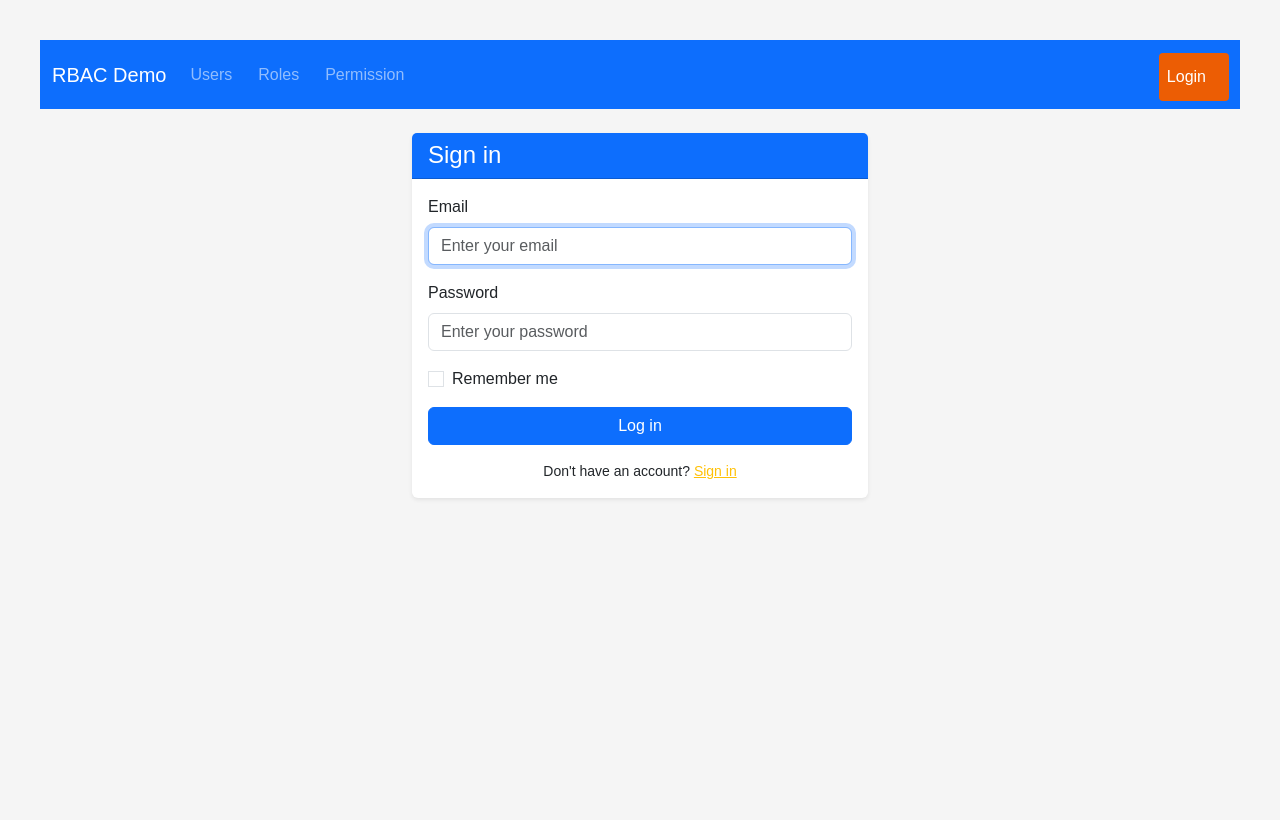
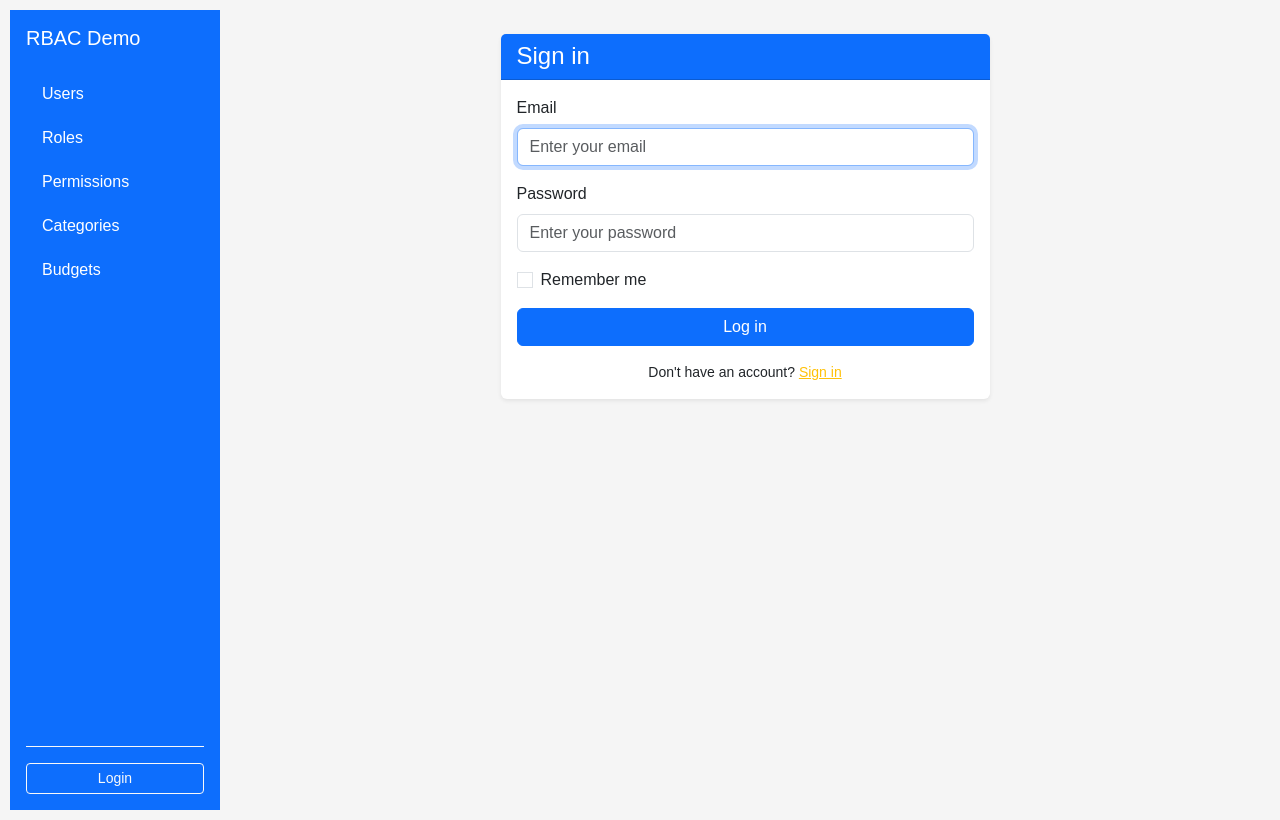
Before and after one commit to thalath/Budget-and-Expense-thracking, a Flask app: page /auth/login in a window 1280 px wide. Before the commit the page ends 499 px from the top, so only its background shows below. Run offline with Flask 3, Linux system fonts and the light colour scheme.

Commit message:
budgets modified

```diff
--- a/app/models/associations.py
+++ b/app/models/associations.py
@@ -12,3 +12,9 @@ role_permissions = db.Table(
     db.Column("role_id", db.Integer, db.ForeignKey("roles.id"), primary_key=True),
     db.Column("permission_id", db.Integer, db.ForeignKey("permissions.id"), primary_key=True),
 )
+
+category_budget = db.Table(
+    "category_budgets",
+    db.Column("category_id", db.Integer, db.ForeignKey("categories.id"), primary_key=True),
+    db.Column("budget_id", db.Integer, db.ForeignKey("budgets.id"), primary_key=True)
+)
--- a/app/models/expense_budget.py
+++ b/app/models/expense_budget.py
@@ -1,12 +1,14 @@
 from extensions import db
 from datetime import date
+from app.models.associations import category_budget as cb
 
 class Category(db.Model):
     __tablename__ = "categories"
     id = db.Column(db.Integer, primary_key=True)
+    budget_id = db.Column(db.Integer, db.ForeignKey("budgets.id"))
     name = db.Column(db.String(100), unique=True, nullable=False)
 
-    budgets = db.relationship("Budget", backref="category_ref", lazy=True)
+    budgets = db.relationship("Budget", secondary=cb, back_populates="categories")
     expenses = db.relationship("Expense", backref="category_ref", lazy=True)
 
 
@@ -15,6 +17,8 @@ class Budget(db.Model):
     id = db.Column(db.Integer, primary_key=True)
     category_id = db.Column(db.Integer, db.ForeignKey("categories.id"))
     amount = db.Column(db.Float, nullable=False)
+
+    categories = db.relationship("Category", secondary=cb, back_populates="budgets")
 
 class Expense(db.Model):
     __tablename__="expenses"
--- a/app/routes/budget_routes.py
+++ b/app/routes/budget_routes.py
@@ -79,4 +79,4 @@ def delete(budget_id:int):
 
     BS.delete(budget)
     flash("Category delete succesfully", "success")
-    return redirect(url_for("categories.index"))
+    return redirect(url_for("budgets.index"))
--- a/app/services/budget_service.py
+++ b/app/services/budget_service.py
@@ -14,12 +14,12 @@ class BudgetService:
     @staticmethod
     def create_Budget(data: dict, category_id: Optional[int] = None) -> Budget:
         budget = Budget(
-            amount = data["amount"]
+            amount = data["amount"],
         )
         if category_id:
             c = db.session.get(Category, category_id)
             if c:
-                budget.category_id = [c]
+                budget.categories = [c]
         db.session.add(budget)
         db.session.commit()
         return budget
@@ -30,7 +30,7 @@ class BudgetService:
         if category_id:
             c = db.session.get(Category, category_id)
             if c:
-                budget.category_id = [c]
+                budget.categories = [c]
 
         db.session.commit()
         return budget
--- a/app/static/css/style.css
+++ b/app/static/css/style.css
@@ -1,6 +1,6 @@
 body {
     background-color: #f5f5f5;
-    font-family: Arial; margin: 40px;
+    font-family: Arial; margin: 10px;
 }
 
 main.container {
--- a/app/templates/budgets/create.html
+++ b/app/templates/budgets/create.html
@@ -1,8 +1,8 @@
 {% extends "layouts/base.html" %}
-{% block title %}Create Category{% endblock  %}
+{% block title %}Create Budget{% endblock  %}
 
 {% block content %}
-<h1 class="h3 mb-3"> Create User </h1>
+<h1 class="h3 mb-3">Create New Budget </h1>
 <form method="post", novalidate>
     {% include "budgets/_form.html" %}
 </form>
--- a/app/templates/layouts/base.html
+++ b/app/templates/layouts/base.html
@@ -14,72 +14,88 @@
         {% block extra_css %}{% endblock %}
     </head>
     <body>
-        <nav class="navbar navbar-expand-lg navbar-dark bg-primary mb-4">
         <div class="container-fluid">
-                <a class="navbar-brand" href="#">
-                    RBAC Demo
-                </a>
-                <button class="navbar-toggler" type="button" data-bs-toggle="collapse" data-bs-target="#navbarMain"
-                        aria-controls="navbarMain" aria-expanded="false" aria-label="Toggle navigation">
-                    <span class="navbar-toggle-icon"></span>
-                </button>
+        <div class="row min-vh-100">
 
-                <div class="collapse navbar-collapse" id="navbarMain">
-                    <ul class="navbar-nav me-auto mb-2 mb-lg-0">
-                        <!-- Users-->
+            <!-- Sidebar -->
+            <nav class="col-12 col-md-3 col-lg-2 bg-primary text-white d-flex flex-column p-3">
+
+    <!-- Brand -->
+    <h5 class="mb-4">RBAC Demo</h5>
+
+    <!-- Scrollable menu -->
+    <div class="flex-grow-1 overflow-auto">
+        <ul class="nav nav-pills flex-column gap-1">
             <li class="nav-item">
                 <a href="{{ url_for('users.index') }}"
-                               class="nav-link {% if request.blueprint == 'users' %}active {% endif %}" >
+                   class="nav-link text-white {% if request.blueprint == 'users' %}active{% endif %}">
                     Users
                 </a>
             </li>
 
-                        <!-- Role -->
             <li class="nav-item">
                 <a href="{{ url_for('roles.index') }}"
-                               class="nav-link {% if request.blueprint == 'roles' %}active{% endif %}">
+                   class="nav-link text-white {% if request.blueprint == 'roles' %}active{% endif %}">
                     Roles
                 </a>
             </li>
 
             <li class="nav-item">
                 <a href="{{ url_for('permissions.index') }}"
-                               class="nav-link {% if request.blueprint == 'permissions' %}active {% endif %}">
-                                Permission
+                   class="nav-link text-white {% if request.blueprint == 'permissions' %}active{% endif %}">
+                    Permissions
                 </a>
             </li>
 
-                    </ul>
-                    <ul class="navbar-nav me-1 mb-2 mb-lg-0">
-                        {% if current_user.is_authenticated %}
             <li class="nav-item">
-                            <li class="nav-item">
-                                <span class="navbar text-white">
-                                    Logged in as: <strong class="ms-2">{{ current_user.full_name }}</strong>
-                                </span>
-                            </li>
+                <a href="{{ url_for('categories.index') }}"
+                   class="nav-link text-white {% if request.blueprint == 'categories' %}active{% endif %}">
+                    Categories
+                </a>
             </li>
 
+
             <li class="nav-item">
-                            <a href="{{ url_for('auth.logout') }}" class="nav-link login-button">Logout</a>
+                <a href="{{ url_for('budgets.index') }}"
+                   class="nav-link text-white {% if request.blueprint == 'budgets' %}active{% endif %}">
+                    Budgets
+                </a>
             </li>
-                        {% else %}
-                        <li class="nav-item">
-                            <a href="{{ url_for('auth.login') }}" class="nav-link login-button">Login</a>
-                        </li>
-                        {% endif %}
+
+            <!-- Add more items and it will scroll -->
         </ul>
     </div>
+
+    <!-- Bottom section -->
+    <div class="mt-auto pt-3 border-top border-light">
+        {% if current_user.is_authenticated %}
+            <div class="small mb-2">
+                Logged in as<br>
+                <strong>{{ current_user.full_name }}</strong>
+            </div>
+
+            <a href="{{ url_for('auth.logout') }}"
+               class="btn btn-outline-light btn-sm w-100">
+                Logout
+            </a>
+        {% else %}
+            <a href="{{ url_for('auth.login') }}"
+               class="btn btn-outline-light btn-sm w-100">
+                Login
+            </a>
+        {% endif %}
     </div>
 </nav>
 
-        <main class="container">
+            <!-- Main content -->
+            <main class="col-12 col-md-9 col-lg-10 p-4">
+
                 {% with messages = get_flashed_messages(with_categories=true) %}
                     {% if messages %}
                         {% for category, message in messages %}
                             <div class="alert alert-{{ category }} alert-dismissible fade show" role="alert">
                                 {{ message }}
-                    <button type="button" class="btn-close" data-bs-dismiss="alert" aria-label="Close"></button>
+                                <button type="button" class="btn-close" data-bs-dismiss="alert"></button>
                             </div>
                         {% endfor %}
                     {% endif %}
@@ -88,8 +104,10 @@
                 {% block content %}{% endblock %}
             </main>
 
+        </div>
+    </div>
+
     <script src="https://cdn.jsdelivr.net/npm/bootstrap@5.3.8/dist/js/bootstrap.bundle.min.js"></script>
-        <script scr="{{ url_for('static', filename='js/main.js') }}"></script>
-        {% block extra_js %} {% endblock %}
-    </body>
+    <script src="{{ url_for('static', filename='js/main.js') }}"></script>
+    {% block extra_js %}{% endblock %}
 </html>
```
Also changed, not shown: app/forms/budgets_forms.py (+4 -4 lines), app/templates/budgets/delete_confirm.html (+5 -5 lines), app/templates/budgets/detail.html (+5 -3 lines), instance/expense_tracking_system.db. Lines whose indentation alone changed are shown as unchanged.
